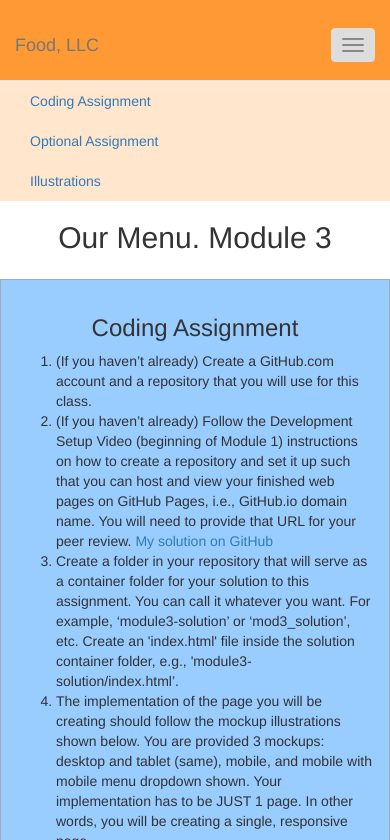
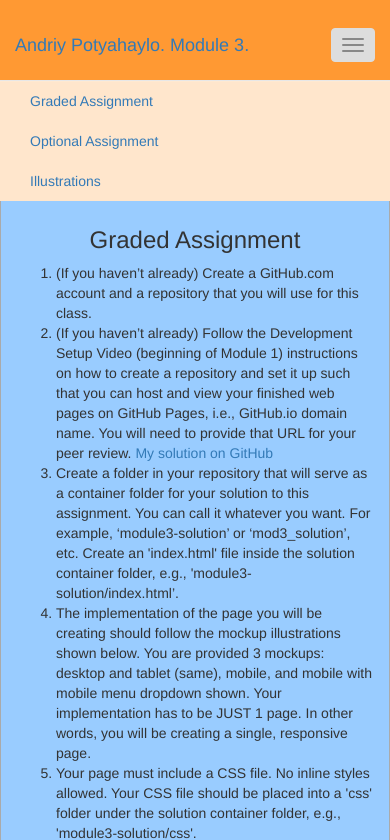
Before and after one commit to apotyahaylo/coursera_css3, a plain HTML site: page module3-solution/index.html in a window 390 px wide. Both pictures are taken after a click on the button "Toggle navigation". Shown: the top 840 px of the page. Drawn offline with Linux system fonts and the light colour scheme.

Commit message:
collapse nav menu on click.
absolute positioning of menu

```diff
--- a/module3-solution/css/styles.css
+++ b/module3-solution/css/styles.css
@@ -28,6 +28,9 @@
 }
 
 #collapsable-nav {
+	position: absolute;
+	width: 100%;
+	z-index: 100;
 	background-color: #ffe6cc;
 }
 
--- a/module3-solution/index.html
+++ b/module3-solution/index.html
@@ -12,7 +12,7 @@
       <script src="https://oss.maxcdn.com/respond/1.4.2/respond.min.js"></script>
     <![endif]-->
 
-    <title>Boostrap Starter Page</title>
+    <title>Coursera course: HTML, CSS, and Javascript for Web Developers</title>
     <link rel="stylesheet" href="css/bootstrap.min.css">
     <link rel="stylesheet" href="css/styles.css">
   </head>
@@ -23,7 +23,7 @@
         <div class="navbar-header">
 
           <h1 class="navbar-brand navbar-left">
-            Food, LLC
+            <a href="http://apotyahaylo.github.io/coursera_css3/module3-solution/">Andriy Potyahaylo. Module 3.</a>
           </h1>
 
           <button id="menu-button" type="button" class="navbar-toggle collapsed" data-toggle="collapse" data-target="#collapsable-nav" aria-expanded="false">
@@ -38,7 +38,7 @@
         <div class="visible-xs">
           <div id="collapsable-nav" class="collapse navbar-collapse">
             <ul class="nav nav-list ">
-            <li><a href="#section1">Coding Assignment</a></li>
+            <li><a href="#section1">Graded Assignment</a></li>
             <li><a href="#section2">Optional Assignment</a></li>
             <li><a href="#section3">Illustrations</a></li>
             </ul>
@@ -49,13 +49,13 @@
 
   <div class="containter-fluid">
 
-    <h2 id="top" class="text-center">Our Menu. Module 3</h1>
+    <h2 id="top" class="text-center">Module 3 Coding Assignment</h1>
 
     <div class="row">
 
       <div id="section1" class="col-xs-12 col-sm-6 col-md-4">
         <div class="section-content">
-          <h3 class="text-center">Coding Assignment</h3>
+          <h3 class="text-center">Graded Assignment</h3>
 
           <ol>
           <li>(If you haven’t already) Create a GitHub.com account and a repository that you will use for this class.</li>
@@ -103,7 +103,7 @@
           </ol>
 
           <p>Both the tablet view and the desktop view of what’s graded and required is the same. Here is the mockup illustration of the desktop &amp; tablet version of the site (only required graded parts shown):</p>
-          <div>End of Coding Assignment. <a href="#top">Back To Top</a></div>
+          <div>End of Graded Assignment. <a href="#top">Back To Top</a></div>
 
         </div>
       </div>
--- a/module3-solution/js/script.js
+++ b/module3-solution/js/script.js
@@ -0,0 +1,4 @@
+$('.nav a').on('click', function(){
+//    $('#menu-button').click(); //bootstrap 2.x
+    $('.navbar-toggle').click() //bootstrap 3.x by Richard
+});
```
